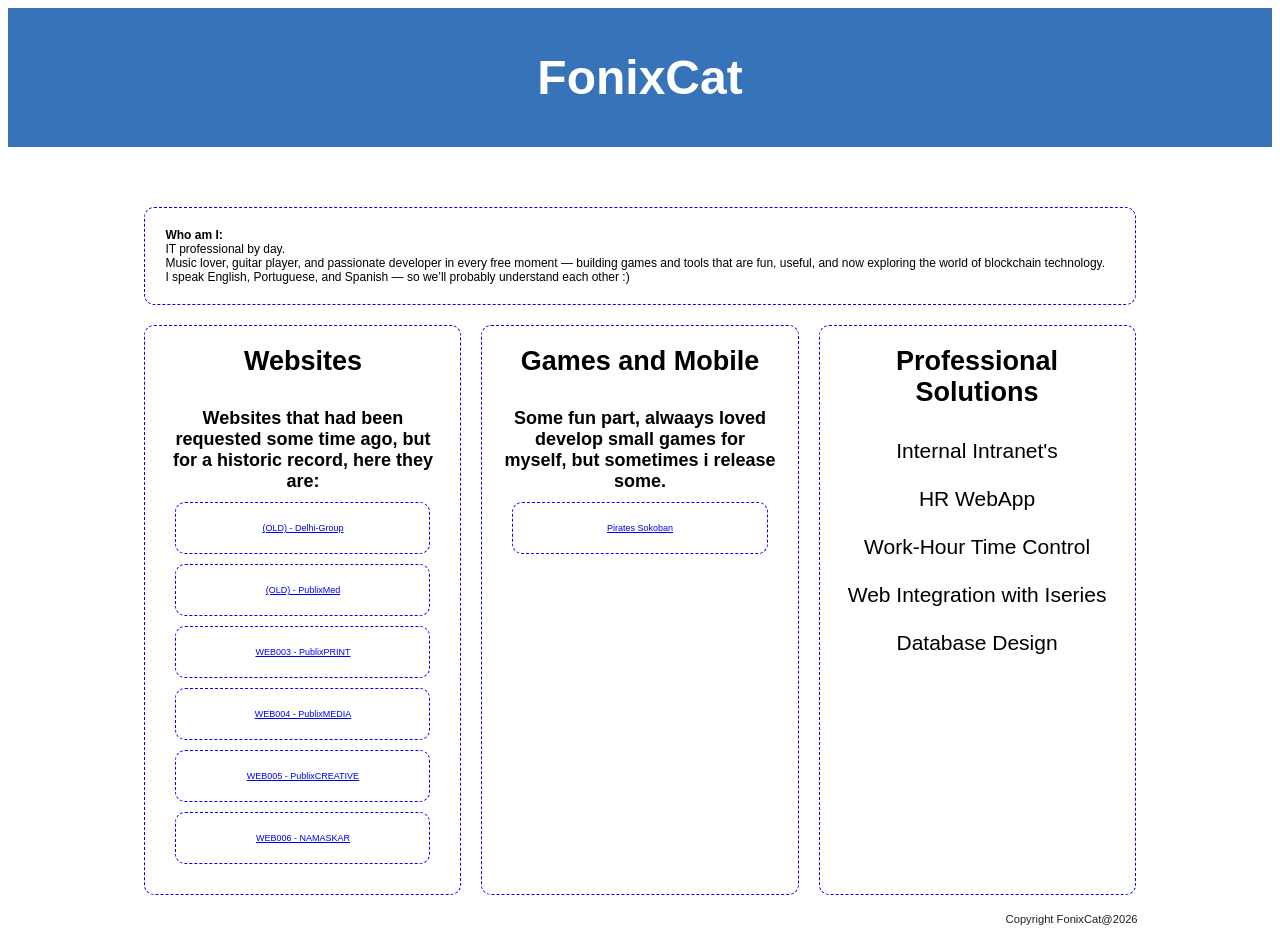
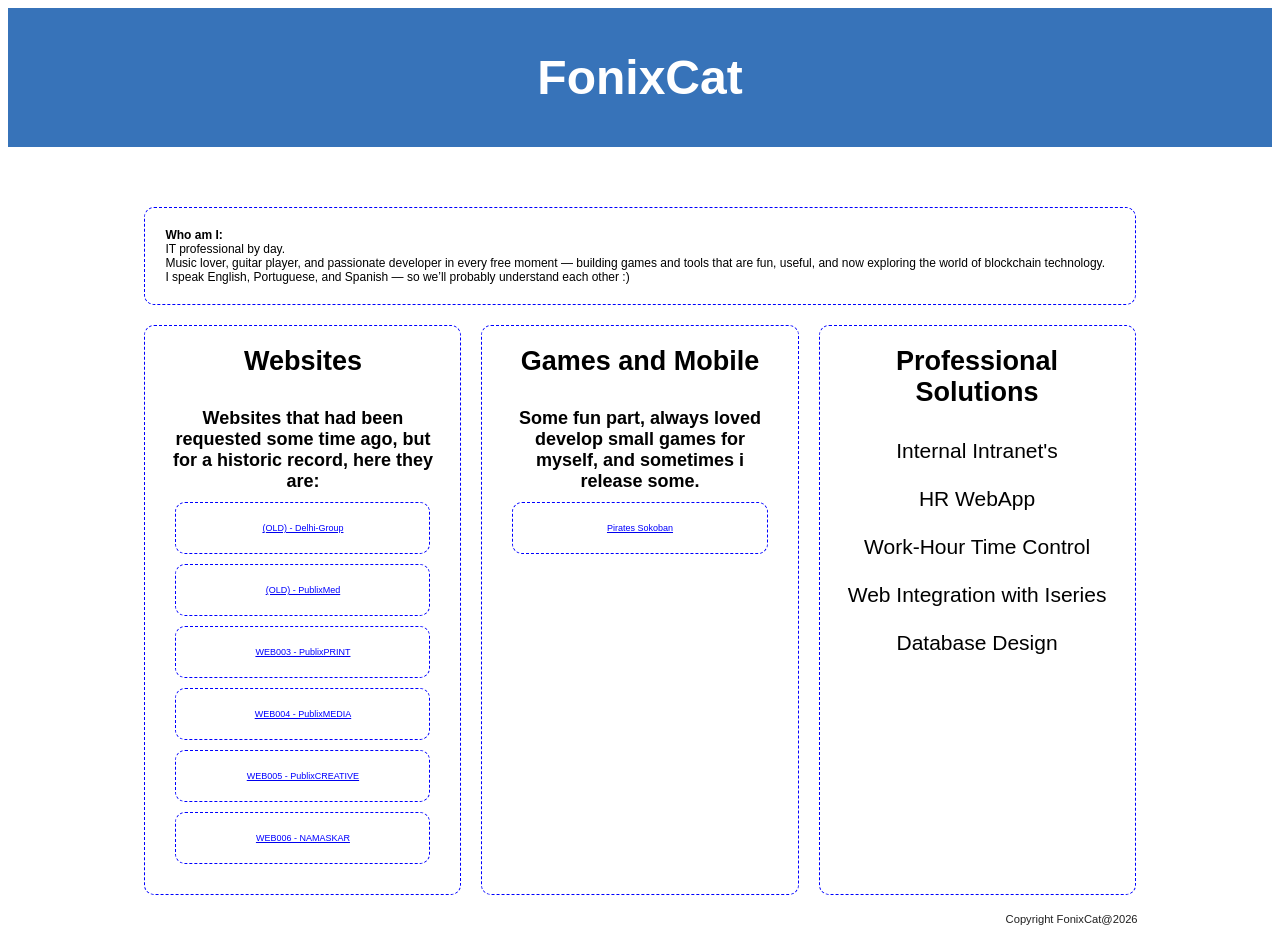
Before and after one commit to fonixcat/fonixcat.github.io, a plain HTML site: page index.html in a window 1280 px wide. Drawn offline with Linux system fonts and the light colour scheme.

Commit message:
Update index.html

```diff
--- a/index.html
+++ b/index.html
@@ -135,7 +135,7 @@
 		<div class="flex-item-grey ">
 			<div style="font-size: 0.9em;font-weight:600;">Games and Mobile<br><br></div>
 			<div style="font-size: 0.6em;font-weight:100;">
-				<b> Some fun part, alwaays loved develop small games for myself, but sometimes i release some.</b>
+				<b> Some fun part, always loved develop small games for myself, and sometimes i release some.</b>
 			    <div class="flex-item-portfolio "><a href="pirates-sokoban/index.html"><div style="font-size: 0.5em;font-weight:100;color:blue;">Pirates Sokoban</div></a></div>
 
 
```
